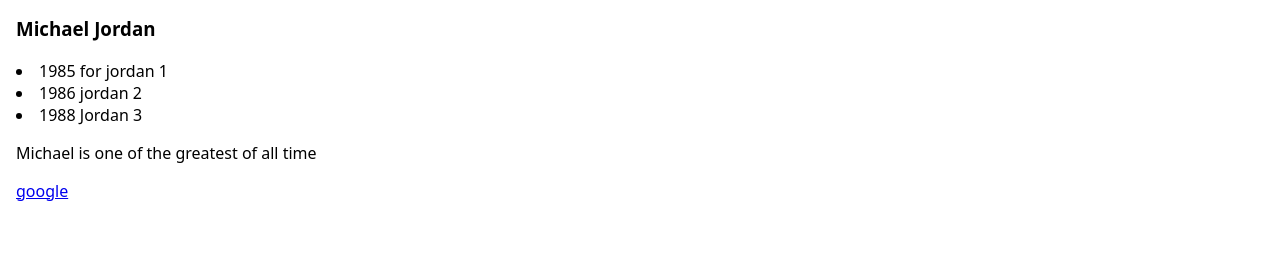
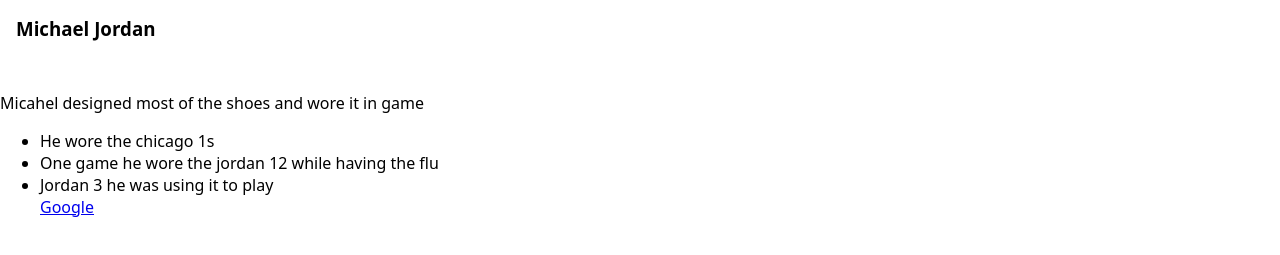
Before and after one commit to Victorgit14/project-cps-140, a website: page page2.html in a window 1280 px wide. Shown: the part 125-380 px from the top of the page. Drawn offline with Linux system fonts and the light colour scheme.

Commit message:
changes made in class

```diff
--- a/page2.html
+++ b/page2.html
@@ -9,20 +9,23 @@
   </head>
   <body>
     <nav>
-      <a href="/">Home</a>
-      <a href="/page2.html" aria-current="page">Other page</a>
+        <a href="/">Home</a>
+        <a href="/page2.html" aria-current="page">Other page</a>
     </nav>
     <main>
-      <h1>History</h1>
-      <h3> Michael Jordan</h3>
-      <div>
-      <li> 1985 for jordan 1
-        <li> 1986 jordan 2
-        <li> 1988 Jordan 3
-        </li>
-      </div>
-        <p> Michael is one of the greatest of all time</p>
-        <a href="https://www.google.com/">google</a>
+        <h1>History </h1>
+        <h3>Michael Jordan</h3>
     </main>
   </body>
+  <div>
+    <p> Micahel designed most of the shoes and wore it in game </p>
+
+    <ul>
+    <li> He wore the chicago 1s
+    <li> One game he wore the jordan 12 while having the flu
+    <li> Jordan 3 he was using it to play
+    </li>
+
+    <a href="https://GOOGLE.COM/"target="_blank"> Google</a>
+  </div>
 </html>
```
